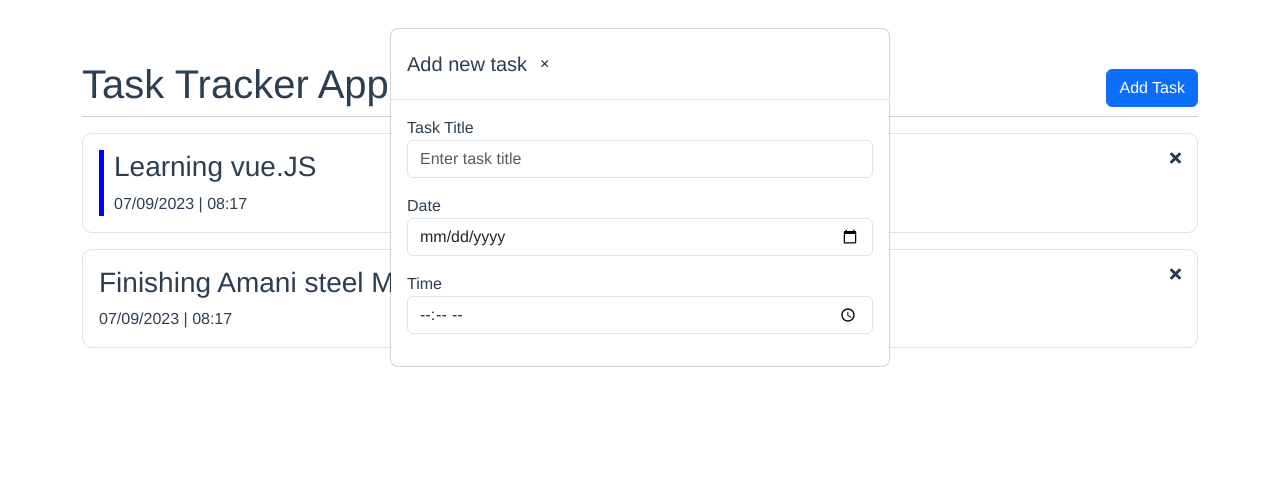
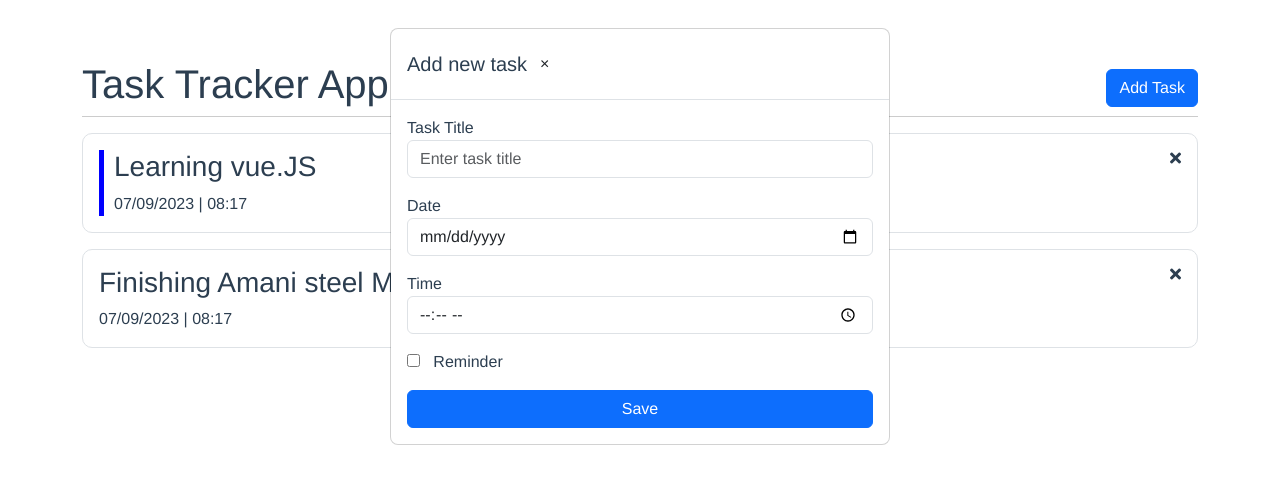
Before and after one commit to fabrice-niyongabo/vue-js-task-tracker-app, a Vue app: page / in a window 1280 px wide. Both pictures are taken after a click on the button "Add Task". Shown: the top 484 px of the page. Built offline with nearby package versions, Linux system fonts and the light colour scheme.

Commit message:
add task

```diff
--- a/src/App.vue
+++ b/src/App.vue
@@ -9,7 +9,11 @@
     @delete-task="deleteTask"
     @toggle-reminder="toggleReminder"
   />
-  <Modal :showModal="showModal" @toggle-modal="toggleShowModal" />
+  <Modal
+    :showModal="showModal"
+    @toggle-modal="toggleShowModal"
+    @add-task="handleAddTask"
+  />
 </template>
 
 <script>
@@ -46,6 +50,9 @@ export default {
     },
     toggleShowModal() {
       this.showModal = !this.showModal;
+    },
+    handleAddTask(task) {
+      this.tasks = [...this.tasks, task];
     },
   },
   created() {
--- a/src/components/Modal/index.vue
+++ b/src/components/Modal/index.vue
@@ -16,13 +16,15 @@
           </button>
         </div>
         <div class="modal-body">
-          <form>
+          <form @submit="handleSubmit">
             <div class="form-group mb-3">
               <label for="">Task Title</label>
               <input
                 type="text"
                 class="form-control"
                 placeholder="Enter task title"
+                v-model="title"
+                required
               />
             </div>
             <div class="form-group mb-3">
@@ -31,6 +33,8 @@
                 type="date"
                 class="form-control"
                 placeholder="Enter task date"
+                v-model="date"
+                required
               />
             </div>
             <div class="form-group mb-3">
@@ -39,8 +43,15 @@
                 type="time"
                 class="form-control"
                 placeholder="Enter task time"
+                v-model="time"
+                required
               />
             </div>
+            <div class="form-group mb-3">
+              <input type="checkbox" value="true" v-model="reminder" /> &nbsp;
+              <span>Reminder</span>
+            </div>
+            <button type="submit" class="btn btn-primary w-100">Save</button>
           </form>
         </div>
       </div>
@@ -50,10 +61,33 @@
 <script>
 export default {
   props: { showModal: { type: Boolean } },
-
+  data() {
+    return {
+      title: "",
+      date: "",
+      time: "",
+      reminder: false,
+    };
+  },
+  methods: {
+    handleSubmit(e) {
+      e.preventDefault();
+      const task = {
+        id: Math.floor(Math.random() * 1000),
+        title: this.title,
+        date: this.date,
+        time: this.time,
+        reminder: this.reminder,
+      };
+      this.$emit("add-task", task);
+      this.$emit("toggle-modal");
+    },
+  },
   created() {
-    console.log("here");
-    // this.$bvModal.show("bv-modal-example");
+    this.title = "";
+    this.date = "";
+    this.time = "";
+    this.reminder = false;
   },
 };
 </script>
```
